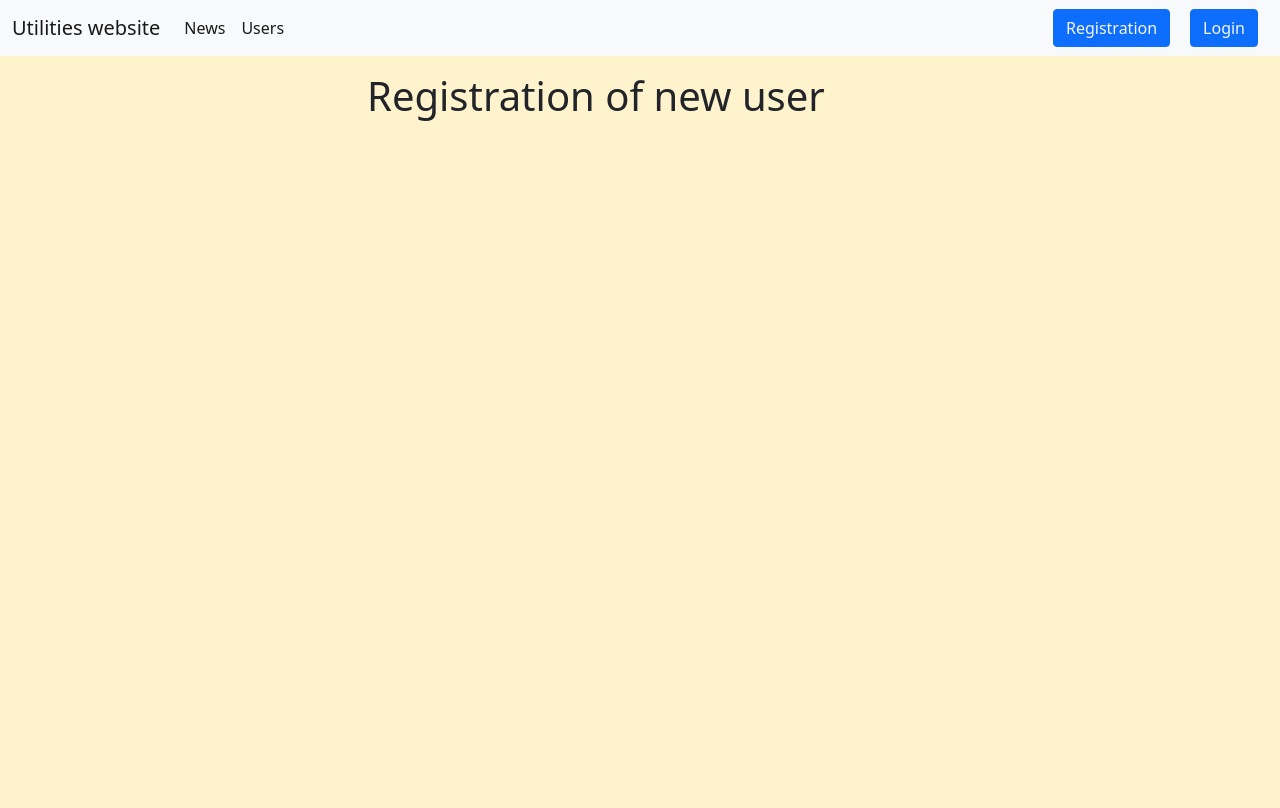
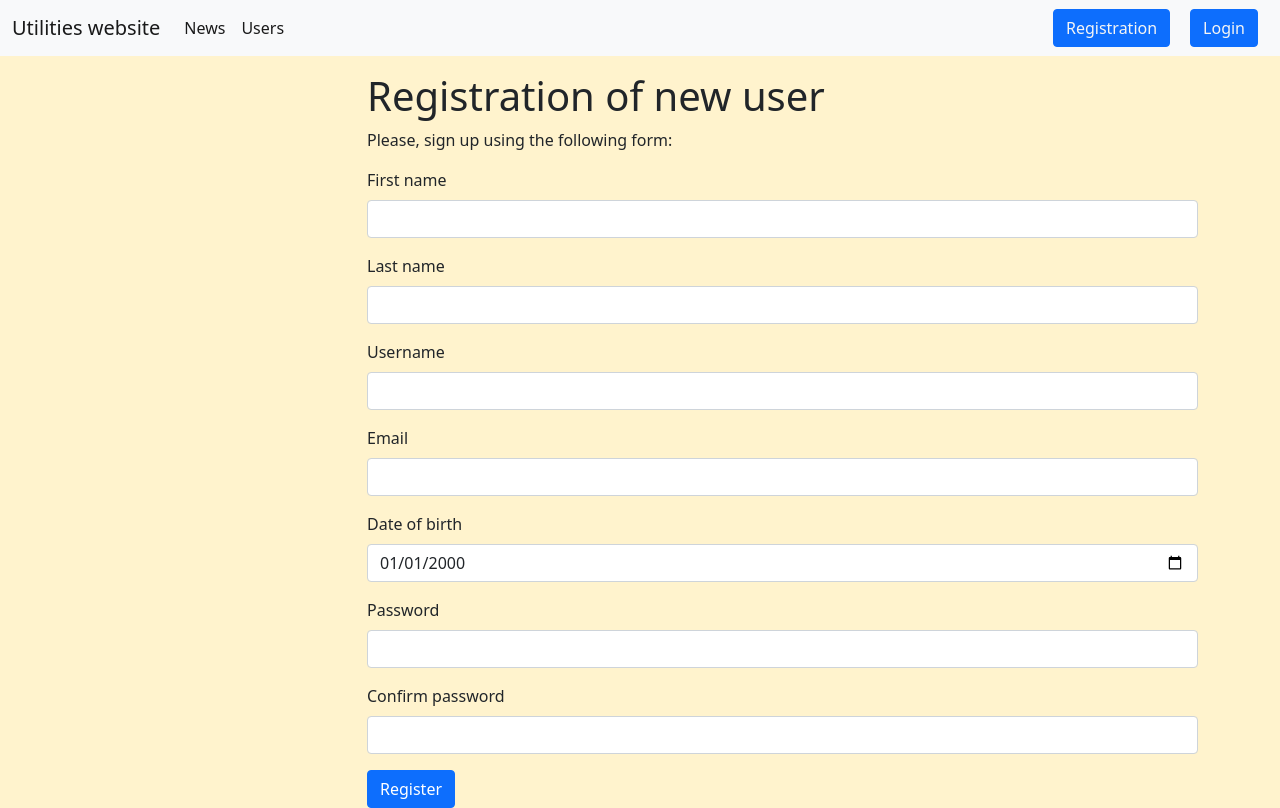
Before and after one commit to EvilMurlok/VK_python_backend, a Django app: page /users/register/ in a window 1280 px wide. Before the commit the page ends 121 px from the top, so only its background shows below. Run offline with Django 3.2, Linux system fonts and the light colour scheme; some libraries are stand-ins or nearby versions.

Commit message:
Add a basic authentication system and using Google

```diff
--- a/4_lesson_hw/hcs/application/urls.py
+++ b/4_lesson_hw/hcs/application/urls.py
@@ -19,6 +19,7 @@ from django.urls import include
 from .settings import DEBUG
 
 urlpatterns = [
+    path('', include('social_django.urls', namespace='social')),
     path('admin/', admin.site.urls),
     path('news/', include('news.urls')),
     path('users/', include('users.urls')),
--- a/4_lesson_hw/hcs/news/urls.py
+++ b/4_lesson_hw/hcs/news/urls.py
@@ -1,14 +1,14 @@
 from django.urls import path
 from .views import HomeNews
 from .views import ViewNews
-from .views import CreateNews
+# from .views import CreateNews
 from .views import NewsByCategory
-# from .views import add_news
+from .views import add_news
 
 urlpatterns = [
     path('', HomeNews.as_view(), name='news'),
     path('view_news/<int:pk>/', ViewNews.as_view(), name='view_news'),
     path('category/<int:category_id>/', NewsByCategory.as_view(), name='category'),
-    # path('add_news/', add_news, name='add_news'),
-    path('add_news/', CreateNews.as_view(), name='add_news'),
+    path('add_news/', add_news, name='add_news'),
+    # path('add_news/', CreateNews.as_view(), name='add_news'),
 ]
--- a/4_lesson_hw/hcs/templates/inc/_messages.html
+++ b/4_lesson_hw/hcs/templates/inc/_messages.html
@@ -1,13 +1,13 @@
 {% if messages %}
 <ul class="messages">
     {% for message in messages %}
-        {% if message.tags == 'errors' %}
+        {% if message.tags == 'error' %}
             <div class="alert alert-danger" role="alert">
-                <li {% if message.tags %} class=" {{ message.tags }} " {% endif %}> {{ message }}</li>
+                <li {% if message.tags %} class="{{ message.tags }}" {% endif %}> {{ message }}</li>
             </div>
         {% else %}
             <div class="alert alert-{{ message.tags }}" role="alert">
-                <li {% if message.tags %} class=" {{ message.tags }} " {% endif %}> {{ message }}</li>
+                <li {% if message.tags %} class="{{ message.tags }}" {% endif %}> {{ message }}</li>
             </div>
         {% endif %}
     {% endfor %}
--- a/4_lesson_hw/hcs/templates/inc/_nav.html
+++ b/4_lesson_hw/hcs/templates/inc/_nav.html
@@ -14,10 +14,17 @@
                     <a class="nav-link active" aria-current="page" href="{% url 'users' %}">Users</a>
                 </li>
             </ul>
-            <div class="d-flex">
-                <a class="btn btn-primary register" href="{% url 'register' %}">Registration</a>
-                <a class="btn btn-primary register" href="{% url 'login' %}">Login</a>
-            </div>
+            {% if not request.user.is_authenticated %}
+                <div class="d-flex">
+                    <a class="btn btn-primary register" href="{% url 'register' %}">Registration</a>
+                    <a class="btn btn-primary register" href="{% url 'login' %}">Login</a>
+                </div>
+            {% elif request.user.is_authenticated %}
+                <div class="d-flex">
+                    <span class="navbar-text">{{ user.username }}</span>
+                    <a class="btn btn-primary register" href="{% url 'logout' %}">Logout</a>
+                </div>
+            {% endif %}
         </div>
     </div>
 </nav>
--- a/4_lesson_hw/hcs/templates/inc/_sidebar.html
+++ b/4_lesson_hw/hcs/templates/inc/_sidebar.html
@@ -1,7 +1,5 @@
 {% load news_tags %}
 {% show_categories %}
-{% if request.user.is_authenticated %}
 <div>
     <a class="btn btn-primary btn-lg mt-3" aria-current="page" href="{% url 'add_news' %}">Add news</a>
 </div>
-{% endif %}
--- a/4_lesson_hw/hcs/templates/news/home_news_list.html
+++ b/4_lesson_hw/hcs/templates/news/home_news_list.html
@@ -9,7 +9,7 @@
 {% endblock %}
 
 {% block content %}
-
+{% include 'inc/_messages.html' %}
 {% for item in news %}
 <div class="card mb-3">
   <div class="card-header">
--- a/4_lesson_hw/hcs/templates/users/add_user.html
+++ b/4_lesson_hw/hcs/templates/users/add_user.html
@@ -65,7 +65,6 @@
             {{ form.personal_acc_distance_phone.errors }}
         </div>
     </div>
-
     <button type="submit" class="btn btn-primary">Add user</button>
 </form>
 
--- a/4_lesson_hw/hcs/templates/users/left_panel.html
+++ b/4_lesson_hw/hcs/templates/users/left_panel.html
@@ -1,5 +1,3 @@
-{% if request.user.is_authenticated %}
 <div class="add-user">
     <a class="btn btn-primary btn-lg" aria-current="page" href="{% url 'add_user' %}">Add user</a>
 </div>
-{% endif %}
--- a/4_lesson_hw/hcs/templates/users/register_user.html
+++ b/4_lesson_hw/hcs/templates/users/register_user.html
@@ -5,6 +5,61 @@
 {% endblock %}
 
 {% block content %}
+    <p>Please, sign up using the following form:</p>
 
+    <form action="{% url 'register' %}" method="POST">
+        {% csrf_token %}
+        {{ form.non_field.errors }}
+        <div class="mb-3">
+            <label for="{{ form.name.id_for_label }}" class="form-label">First name</label>
+            {{ form.first_name }}
+            <div class="wrong-feeling">
+                {{ form.first_name.errors }}
+            </div>
+        </div>
+        <div class="mb-3">
+            <label for="{{ form.name.id_for_label }}" class="form-label">Last name</label>
+            {{ form.last_name }}
+            <div class="wrong-feeling">
+                {{ form.last_name.errors }}
+            </div>
+        </div>
+        <div class="mb-3">
+            <label for="{{ form.name.id_for_label }}" class="form-label">Username</label>
+            {{ form.username }}
+            <div class="wrong-feeling">
+                {{ form.username.errors }}
+            </div>
+        </div>
+        <div class="mb-3">
+            <label for="{{ form.name.id_for_label }}" class="form-label">Email</label>
+            {{ form.email }}
+            <div class="wrong-feeling">
+                {{ form.email.errors }}
+            </div>
+        </div>
+        <div class="mb-3">
+            <label for="{{ form.date_of_birth.id_for_label }}" class="form-label">Date of birth</label>
+            {{ form.date_of_birth }}
+            <div class="wrong-feeling">
+                {{ form.date_of_birth.errors }}
+            </div>
+        </div>
+        <div class="mb-3">
+            <label for="{{ form.password.id_for_label }}" class="form-label">Password</label>
+            {{ form.password }}
+            <div class="wrong-feeling">
+                {{ form.password.errors }}
+            </div>
+        </div>
+        <div class="mb-3">
+            <label for="{{ form.password2.id_for_label }}" class="form-label">Confirm password</label>
+            {{ form.password2 }}
+            <div class="wrong-feeling">
+                {{ form.password2.errors }}
+            </div>
+        </div>
+        <button type="submit" class="btn btn-primary">Register</button>
+    </form>
 
 {% endblock %}
--- a/4_lesson_hw/hcs/templates/users/view_user.html
+++ b/4_lesson_hw/hcs/templates/users/view_user.html
@@ -13,14 +13,10 @@
 <div class="card mb-3">
     <div class="card-header">
         {% include 'inc/_messages.html' %}
-
-        {% if request.user.is_authenticated %}
         <div class="d-flex justify-content-between">
             <!-- <a class="btn btn-primary" href="#">Edit user</a> -->
             <a class="btn btn-primary" href="{% url 'delete_user' pk=user.id %}">Delete user</a>
         </div>
-        {% endif %}
-
     </div>
 
     <div class="card-body">
--- a/4_lesson_hw/hcs/users/admin.py
+++ b/4_lesson_hw/hcs/users/admin.py
@@ -7,7 +7,7 @@ from django.contrib.auth.admin import UserAdmin
 class UsersAdmin(UserAdmin):
     list_display = ('id', 'first_name', 'last_name', 'email', 'date_of_birth', 'personal_acc_hcs',
                     'personal_acc_landline_phone', 'personal_acc_distance_phone',
-                    'created_at',)
+                    'created_at', 'is_staff',)
     list_display_links = ('id', 'first_name', 'last_name', 'email', 'date_of_birth',)
     search_fields = ('first_name', 'last_name', 'date_of_birth',)
     list_filter = ('email', 'is_staff', 'is_active',)
--- a/4_lesson_hw/hcs/users/forms.py
+++ b/4_lesson_hw/hcs/users/forms.py
@@ -2,6 +2,7 @@ import re
 from django import forms
 from .models import Users
 from django.core.exceptions import ValidationError
+from django.contrib.auth.forms import AuthenticationForm
 
 
 class MyDateInput(forms.DateInput):
@@ -62,3 +63,62 @@ class UserForm(forms.ModelForm):
         if personal_acc_landline_phone < 0:
             raise ValidationError('Personal account for phone payments cannot be less than zero!')
         return personal_acc_landline_phone
+
+
+class UserRegistrationForm(forms.ModelForm):
+    # password = forms.CharField(label='Password', widget=forms.PasswordInput)
+    password2 = forms.CharField(label='Password2', widget=forms.PasswordInput(attrs={'class': 'form-control'}))
+
+    class Meta:
+        model = Users
+        fields = ('username', 'email', 'first_name', 'last_name', 'date_of_birth', 'password', 'password2')
+
+        widgets = {
+            'username': forms.TextInput(attrs={'class': 'form-control'}),
+            'first_name': forms.TextInput(attrs={'class': 'form-control'}),
+            'last_name': forms.TextInput(attrs={'class': 'form-control'}),
+            'email': forms.EmailInput(attrs={'class': 'form-control'}),
+            'date_of_birth': MyDateInput({'class': 'form-control'}),
+            'password': forms.PasswordInput(attrs={'class': 'form-control'}),
+        }
+
+    def clean_username(self):
+        username = self.cleaned_data['username']
+        try:
+            Users.objects.get(username=username)
+        except Users.DoesNotExist:
+            return username
+        raise forms.ValidationError('That username is already taken, please select another.')
+
+    def clean_first_name(self):
+        first_name = self.cleaned_data['first_name']
+        if re.match(r'[A-Z][a-z]', first_name):
+            return first_name
+        raise ValidationError('The entered first name must starts with a big letter and consists of only letters!')
+
+    def clean_last_name(self):
+        last_name = self.cleaned_data['last_name']
+        if re.match(r'[A-Z][a-z]', last_name):
+            return last_name
+        raise ValidationError('The entered last name must starts with a big letter and consists of only letters!')
+
+    def clean_password(self):
+        password = self.cleaned_data['password']
+        if len(password) < 8:
+            raise ValidationError('The length of thr password should be more 7 symbols!')
+        elif password.lower() == password:
+            raise ValidationError('The password should contains at least one big letter!')
+        elif password.isdigit():
+            raise ValidationError('The password should not be a number!')
+        else:
+            return password
+
+    def clean_password2(self):
+        if self.cleaned_data['password'] != self.cleaned_data['password2']:
+            raise forms.ValidationError('Passwords don\'t match.')
+        return self.cleaned_data['password2']
+
+
+class UserLoginForm(AuthenticationForm):
+    username = forms.CharField(label='Username', widget=forms.TextInput(attrs={'class': 'form-control'}))
+    password = forms.CharField(label='Password', widget=forms.PasswordInput(attrs={'class': 'form-control'}))
--- a/4_lesson_hw/hcs/users/models.py
+++ b/4_lesson_hw/hcs/users/models.py
@@ -21,7 +21,7 @@ class Users(AbstractUser):
         return reverse_lazy('current_user', kwargs={'pk': self.pk})
 
     def __str__(self):
-        return str(self.first_name) + str(self.last_name)
+        return str(self.first_name) + ' ' + str(self.last_name)
 
     class Meta:
         verbose_name = 'User'
--- a/4_lesson_hw/hcs/users/urls.py
+++ b/4_lesson_hw/hcs/users/urls.py
@@ -1,16 +1,20 @@
-from django.urls import path
+from django.urls import path, include
+
 from .views import user_detail
 from .views import HomeUsers
 from .views import add_user
-from .views import register
-from .views import login
+from .views import register_user
+from .views import login_user
 from .views import delete_user
+from .views import logout_user
 
 urlpatterns = [
     path('', HomeUsers.as_view(), name='users'),
     path('<int:pk>/', user_detail, name='current_user'),
     path('add_user/', add_user, name='add_user'),
-    path('register/', register, name='register'),
-    path('login/', login, name='login'),
+    path('register/', register_user, name='register'),
+    path('login/', login_user, name='login'),
     path('delete_user/<int:pk>/', delete_user, name='delete_user'),
+    path('logout/', logout_user, name='logout'),
+
 ]
--- a/4_lesson_hw/hcs/users/views.py
+++ b/4_lesson_hw/hcs/users/views.py
@@ -1,13 +1,30 @@
 import os
 
-from django.contrib.auth.decorators import login_required
+from django.contrib import messages
+from django.contrib.auth import login, logout
 from django.shortcuts import render, redirect, get_object_or_404
 from django.views.decorators.http import require_GET, require_http_methods
+from django.views.generic import ListView
+
 from application.settings import TEMPLATE_DIR
+
 from .models import Users
-from .forms import UserForm
-from django.contrib import messages
-from django.views.generic import ListView
+from .forms import UserForm, UserRegistrationForm, UserLoginForm
+
+
+def admin_login_required(view_func):
+    def wrapped(request, *args, **kwargs):
+        if request.user.is_anonymous:
+            path = request.build_absolute_uri()
+            from django.contrib.auth.views import redirect_to_login
+            return redirect_to_login(path, '/users/login/')
+        else:
+            if request.user.is_staff:
+                return view_func(request, *args, **kwargs)
+            else:
+                messages.error(request, 'You do not have sufficient rights to do this!')
+                return redirect('users')
+    return wrapped
 
 
 class HomeUsers(ListView):
@@ -24,7 +41,7 @@ class HomeUsers(ListView):
         return context
 
 
-@login_required(login_url='/admin/')
+@admin_login_required
 @require_http_methods(["GET", "POST"])
 def add_user(request):
     if request.method == 'POST':
@@ -39,7 +56,7 @@ def add_user(request):
                   context={'title': 'Add user', 'form': form})
 
 
-@login_required(login_url='/admin/')
+@admin_login_required
 @require_http_methods(["GET", "POST"])
 def delete_user(request, pk):
     user = get_object_or_404(Users, pk=pk)
@@ -55,13 +72,48 @@ def user_detail(request, pk):
                   context={'title': f'User {user.last_name}', 'user': user})
 
 
-@require_GET
-def register(request):
+@require_http_methods(["GET", "POST"])
+def register_user(request):
+    if request.method == 'POST':
+        form = UserRegistrationForm(request.POST)
+        if form.is_valid():
+            # Create a new user object but avoid saving it yet
+            new_user = form.save(commit=False)
+            # Set the chosen password
+            new_user.set_password(form.cleaned_data['password'])
+            # Save the User object
+            new_user.save()
+            messages.success(request, "Registration completed successfully!")
+            return redirect('login')
+        else:
+            messages.error(request, "Registration error!")
+    else:
+        form = UserRegistrationForm()
     return render(request, os.path.join(TEMPLATE_DIR, 'users/register_user.html'),
-                  context={'title': 'Registration of new user'})
+                  context={'title': 'Registration of new user', 'form': form})
 
 
-@require_GET
-def login(request):
+@require_http_methods(["GET", "POST"])
+def login_user(request):
+    if request.user.is_authenticated:
+        messages.info(request, 'You\'ve already been authorized!')
+        return redirect('news')
+    if request.method == 'POST':
+        form = UserLoginForm(data=request.POST)
+        if form.is_valid():
+            user = form.get_user()
+            login(request, user)
+            messages.success(request, 'Welcome back, ' + request.user.username + '!')
+            return redirect('news')
+        else:
+            messages.error(request, 'Wrong username or email!')
+    else:
+        form = UserLoginForm()
     return render(request, os.path.join(TEMPLATE_DIR, 'users/login_user.html'),
-                  context={'title': 'Login user'})
+                  context={'title': 'Login user', 'form': form})
+
+
+@require_http_methods(["GET", "POST"])
+def logout_user(request):
+    logout(request)
+    return redirect('login')
--- a/7_lesson_hw/hcs/users/views.py
+++ b/7_lesson_hw/hcs/users/views.py
@@ -66,7 +66,6 @@ class UserUpdatePasswordView(UpdateAPIView):
         serializer = self.get_serializer(data=request.data)
 
         if serializer.is_valid():
-            # Check old password
             if not self.object.check_password(serializer.data.get("old_password")):
                 return Response({"old_password": ["Wrong password."]}, status=status.HTTP_400_BAD_REQUEST)
             # set_password also hashes the password that the user will get
```
Also changed, not shown: 4_lesson_hw/hcs/application/settings.py (+18 -1 lines), 4_lesson_hw/hcs/news/views.py (+34 -19 lines), 4_lesson_hw/hcs/templates/users/login_user.html (+25 -1 lines).
